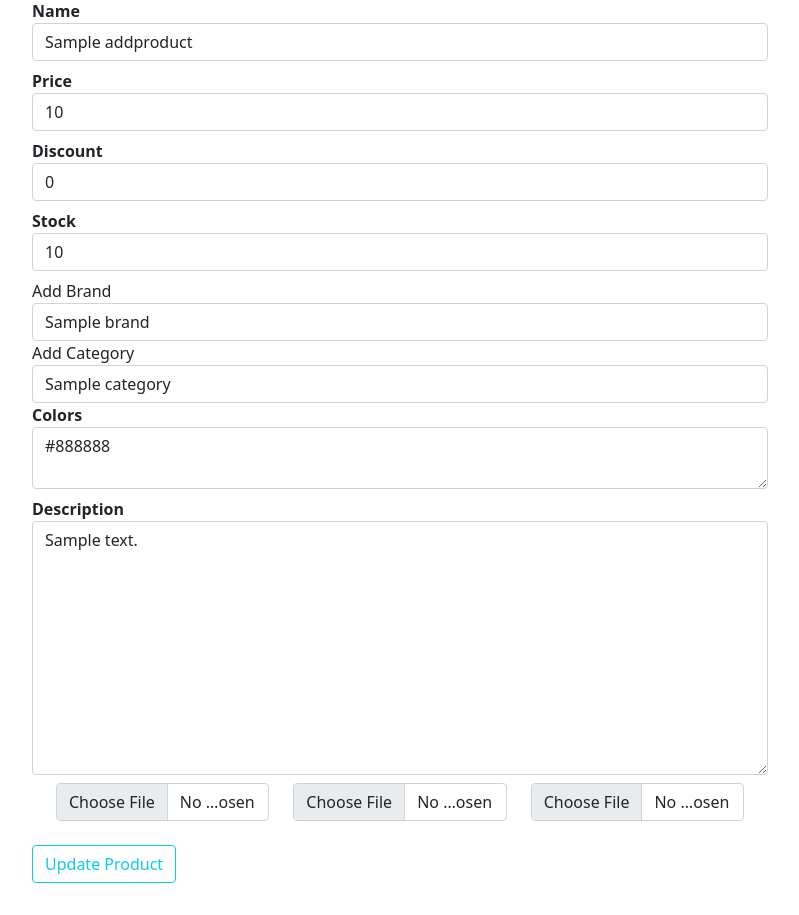
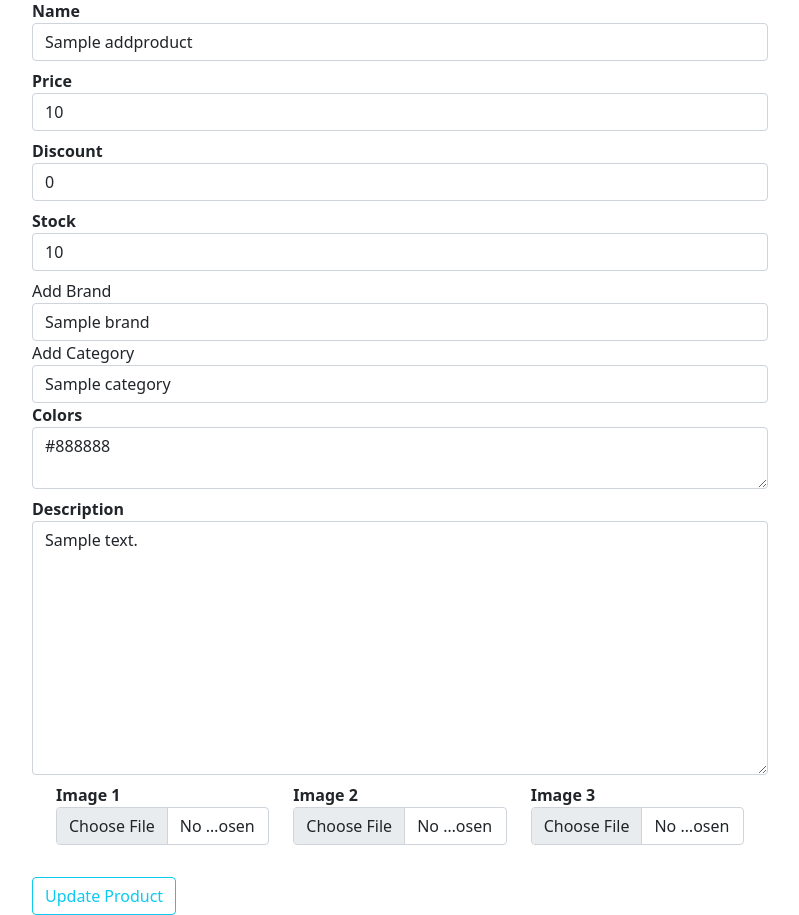
Before and after one commit to TheAIMagics/myshop, a Flask app: page /updateproduct/1 in a window 1280 px wide. Shown: the part 63-978 px from the top of the page, without its empty margins (240-1039 px from the left). Before the commit the page ends 946 px from the top, so only its background shows below. Run offline with Flask 2, Linux system fonts and the light colour scheme; tables that the repository leaves empty hold one stand-in row (values such as "Sample post"); some libraries are stand-ins or nearby versions.

Commit message:
Admin/Update Product/Update images

```diff
--- a/shop/products/forms.py
+++ b/shop/products/forms.py
@@ -9,6 +9,6 @@ class AddproductsForm(Form):
     description = TextAreaField('Description', [validators.DataRequired()])
     colors = TextAreaField('Colors', [validators.DataRequired()])
 
-    image_1 = FileField('Image 1', validators=[FileRequired(), FileAllowed(['jpg', 'png', 'gif', 'jpeg']) ])
-    image_2 = FileField('Image 2', validators=[FileRequired(), FileAllowed(['jpg', 'png', 'gif', 'jpeg']) ])
-    image_3 = FileField('Image 3', validators=[FileRequired(), FileAllowed(['jpg', 'png', 'gif', 'jpeg']) ])
+    image_1 = FileField('Image 1', validators=[FileAllowed(['jpg', 'png', 'gif', 'jpeg']) ])
+    image_2 = FileField('Image 2', validators=[FileAllowed(['jpg', 'png', 'gif', 'jpeg']) ])
+    image_3 = FileField('Image 3', validators=[FileAllowed(['jpg', 'png', 'gif', 'jpeg']) ])
--- a/shop/products/routes.py
+++ b/shop/products/routes.py
@@ -1,5 +1,6 @@
 import secrets
-from flask import render_template, redirect, request, url_for,flash, session
+import os
+from flask import render_template, redirect, request, url_for,flash, session, current_app
 from shop import db, app, photos
 from .models import Brand, Category, Addproduct
 from .forms import AddproductsForm
@@ -86,7 +87,6 @@ def updateproduct(id):
     brands = Brand.query.all()
     categories = Category.query.all()
     product = Addproduct.query.get_or_404(id)
-    print(product.price)
     brand = request.form.get('brand')
     category = request.form.get('category')
     form = AddproductsForm(request.form)
@@ -99,6 +99,28 @@ def updateproduct(id):
         product.colors = form.colors.data
         product.brand_id = brand
         product.category_id = category
+
+        if request.files.get('image_1'):
+            try:
+                os.unlink(os.path.join(current_app.root_path, "static/images/" + product.image_1))
+                product.image_1 = photos.save( request.files.get('image_1'), name = secrets.token_hex(10) + '.')
+            except:
+                product.image_1 = photos.save(request.files.get('image_1'), name=secrets.token_hex(10) + '.')
+
+        if request.files.get('image_2'):
+            try:
+                os.unlink(os.path.join(current_app.root_path, "static/images/" + product.image_2))
+                product.image_2 = photos.save(request.files.get('image_2'), name=secrets.token_hex(10) + '.')
+            except:
+                product.image_2 = photos.save(request.files.get('image_2'), name=secrets.token_hex(10) + '.')
+
+        if request.files.get('image_3'):
+            try:
+                os.unlink(os.path.join(current_app.root_path, "static/images/" + product.image_3))
+                product.image_3 = photos.save(request.files.get('image_3'), name=secrets.token_hex(10) + '.')
+            except:
+                product.image_3 = photos.save(request.files.get('image_3'), name=secrets.token_hex(10) + '.')
+
         db.session.commit()
         flash("Product has been updated successfully", 'success')
         return redirect(url_for('admin'))
--- a/shop/templates/products/addproduct.html
+++ b/shop/templates/products/addproduct.html
@@ -38,9 +38,9 @@
 
             <div class="container">
                 <div class="row">
-                    <div class="col-md-4">{{ render_field(form.image_1, class="form-control") }}</div>
-                    <div class="col-md-4">{{ render_field(form.image_2, class="form-control") }}</div>
-                    <div class="col-md-4">{{ render_field(form.image_3, class="form-control") }}</div>
+                    <div class="col-md-4">{{ render_field(form.image_1, class="form-control", required) }}</div>
+                    <div class="col-md-4">{{ render_field(form.image_2, class="form-control", required) }}</div>
+                    <div class="col-md-4">{{ render_field(form.image_3, class="form-control", required) }}</div>
                 </div>
             </div>
             <button type="submit" class="btn btn-outline-info mt-4">Add Product</button>
--- a/shop/templates/products/updateproduct.html
+++ b/shop/templates/products/updateproduct.html
@@ -38,9 +38,9 @@
 
             <div class="container">
                 <div class="row">
-                    <div class="col-md-4"><input type="file" name="image_1" class="form-control"></div>
-                    <div class="col-md-4"><input type="file" name="image_2" class="form-control"></div>
-                    <div class="col-md-4"><input type="file" name="image_3" class="form-control"></div>
+                   <div class="col-md-4">{{ render_field(form.image_1, class="form-control") }}</div>
+                    <div class="col-md-4">{{ render_field(form.image_2, class="form-control") }}</div>
+                    <div class="col-md-4">{{ render_field(form.image_3, class="form-control") }}</div>
                 </div>
             </div>
             <button type="submit" class="btn btn-outline-info mt-4">Update Product</button>
```
